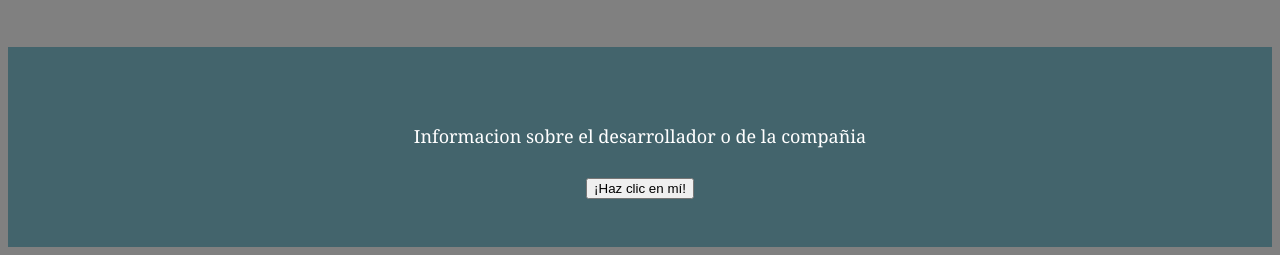
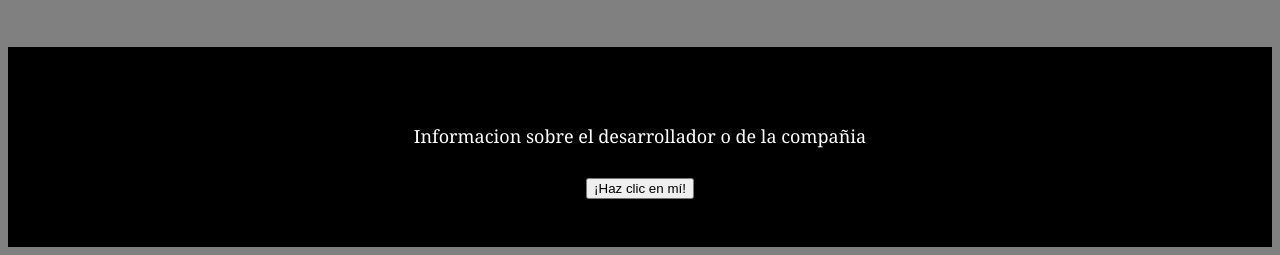
Before and after one commit to jignacio89/miprimerapagina, a plain HTML site: page index.html in a window 1280 px wide. Shown: the part 908-1163 px from the top of the page. Drawn offline with Linux system fonts and the light colour scheme.

Commit message:
Update styles.css

```diff
--- a/styles.css
+++ b/styles.css
@@ -28,7 +28,7 @@ footer {
   align-items: center;
   justify-content: center;
   min-height: 200px;
-  background-color: #0548587e;
+  background-color: black;
   text-align: center;
   z-index: -1;
 
```
